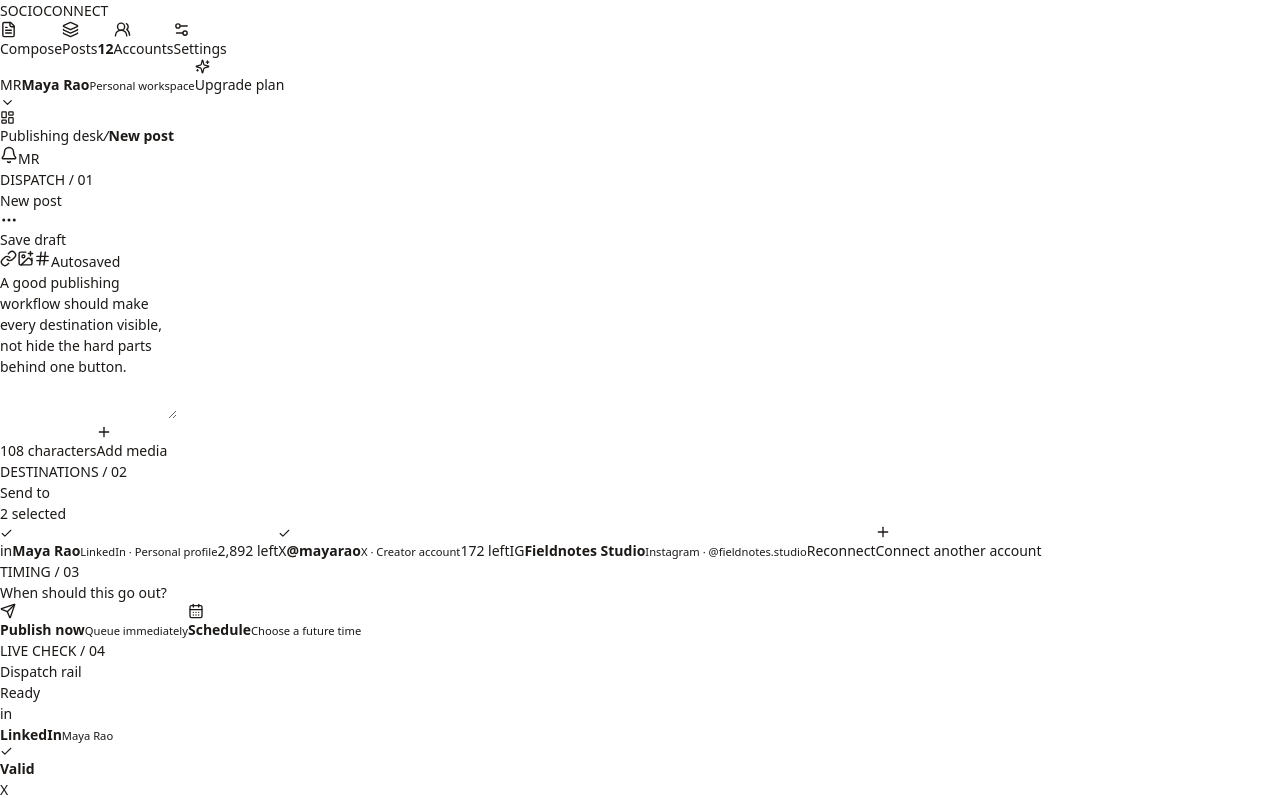
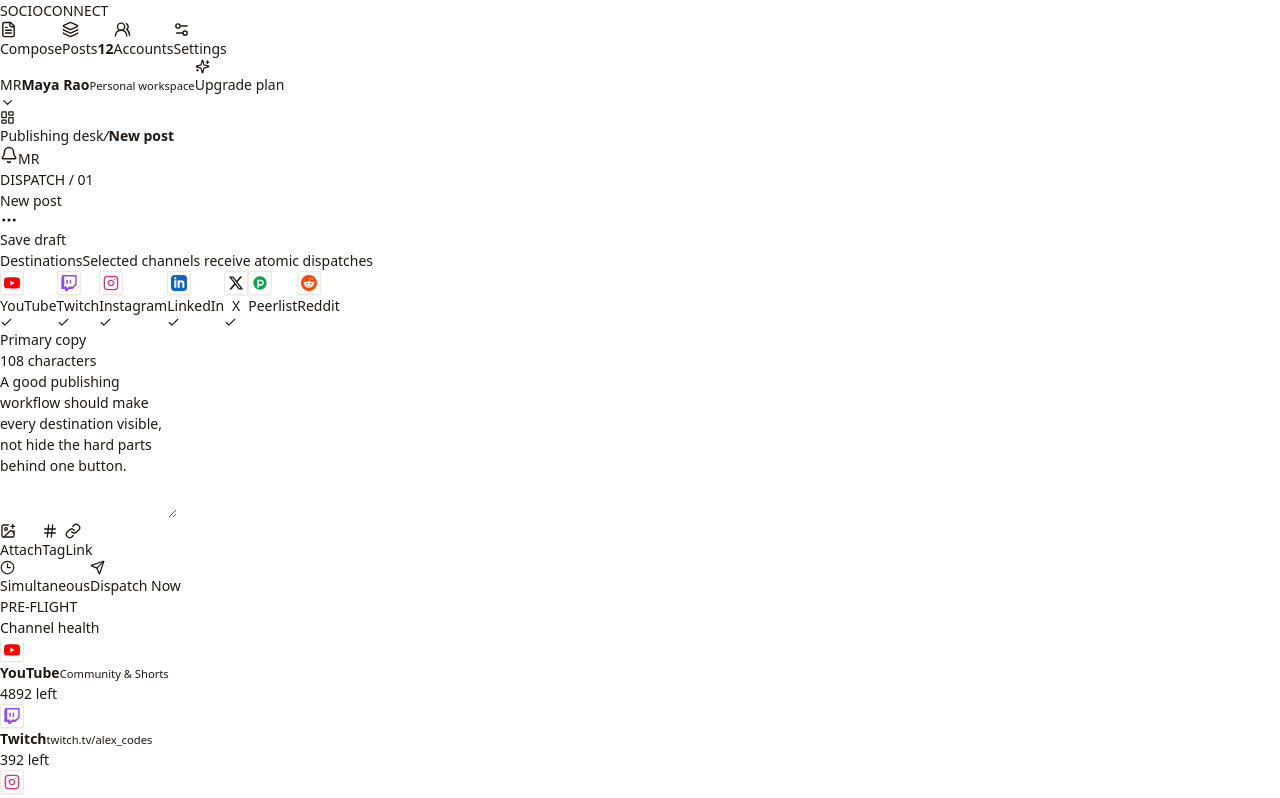
Before and after one commit to itstheanurag/socioconnect, a Next.js app in the folder apps/web/: page /app in a window 1280 px wide. Shown: the top 798 px of the page. Built offline with nearby package versions, Linux system fonts and the light colour scheme.

Commit message:
feat(workbench): integrate SVG platform marks and clean channel health indicators
- Replace text abbreviation marks with PlatformIcon components in target channel pills
- Update channel health cards with official vector brand icons
- Clean up unused icon imports and maintain strict type safety

```diff
--- a/apps/web/components/composer-workbench.tsx
+++ b/apps/web/components/composer-workbench.tsx
@@ -2,60 +2,123 @@
 
 import {
   Bell,
-  CalendarDays,
   Check,
   ChevronDown,
   Clock3,
-  ExternalLink,
   FileText,
   Hash,
   ImagePlus,
   Layers3,
   LayoutDashboard,
-  Link,
+  Link as LinkIcon,
   MoreHorizontal,
-  Plus,
   Send,
   Settings2,
   Sparkles,
   UsersRound,
-  X,
 } from "lucide-react";
 import { useMemo, useState } from "react";
+import { PlatformIcon } from "./landing/platform-icons";
 
 interface SocialAccount {
   id: string;
   platform: string;
   name: string;
   detail: string;
-  mark: string;
-  tone: string;
   limit: number;
   selected: boolean;
   reconnect?: boolean;
 }
 
 const accountSeed: SocialAccount[] = [
-  { id: "linkedin", platform: "LinkedIn", name: "Maya Rao", detail: "Personal profile", mark: "in", tone: "linkedin", limit: 3000, selected: true },
-  { id: "x", platform: "X", name: "@mayarao", detail: "Creator account", mark: "X", tone: "x", limit: 280, selected: true },
-  { id: "instagram", platform: "Instagram", name: "Fieldnotes Studio", detail: "@fieldnotes.studio", mark: "IG", tone: "instagram", limit: 2200, selected: false, reconnect: true },
+  {
+    id: "youtube",
+    platform: "YouTube",
+    name: "Alex Builds",
+    detail: "Community & Shorts",
+    limit: 5000,
+    selected: true,
+  },
+  {
+    id: "twitch",
+    platform: "Twitch",
+    name: "alex_codes",
+    detail: "twitch.tv/alex_codes",
+    limit: 500,
+    selected: true,
+  },
+  {
+    id: "instagram",
+    platform: "Instagram",
+    name: "Alex Creates",
+    detail: "@alex.creates",
+    limit: 2200,
+    selected: true,
+  },
+  {
+    id: "linkedin",
+    platform: "LinkedIn",
+    name: "Alex Rivers",
+    detail: "Founder Profile",
+    limit: 3000,
+    selected: true,
+  },
+  {
+    id: "x",
+    platform: "X",
+    name: "@alex_builds",
+    detail: "Creator Account",
+    limit: 280,
+    selected: true,
+  },
+  {
+    id: "peerlist",
+    platform: "Peerlist",
+    name: "alex_rivers",
+    detail: "Maker Spotlight",
+    limit: 1000,
+    selected: false,
+  },
+  {
+    id: "reddit",
+    platform: "Reddit",
+    name: "u/alex_dev",
+    detail: "r/videos & r/webdev",
+    limit: 4000,
+    selected: false,
+  },
 ];
 
 function PlatformMark({ account }: { account: SocialAccount }) {
-  return <span className={"platform-mark platform-mark--" + account.tone}>{account.mark}</span>;
+  return (
+    <div className="flex h-6 w-6 items-center justify-center rounded-xs border border-[#ede8df] bg-white shrink-0 shadow-2xs">
+      <PlatformIcon platform={account.id} size={14} />
+    </div>
+  );
 }
 
 export function ComposerWorkbench() {
   const [accounts, setAccounts] = useState(accountSeed);
-  const [content, setContent] = useState("A good publishing workflow should make every destination visible, not hide the hard parts behind one button.");
+  const [content, setContent] = useState(
+    "A good publishing workflow should make every destination visible, not hide the hard parts behind one button.",
+  );
   const [schedule, setSchedule] = useState(false);
   const [queued, setQueued] = useState(false);
-  const selectedAccounts = useMemo(() => accounts.filter((account) => account.selected), [accounts]);
-  const canPublish = selectedAccounts.length > 0 && selectedAccounts.every((account) => content.length <= account.limit);
+  const selectedAccounts = useMemo(
+    () => accounts.filter((account) => account.selected),
+    [accounts],
+  );
+  const canPublish =
+    selectedAccounts.length > 0 &&
+    selectedAccounts.every((account) => content.length <= account.limit);
 
   function toggleAccount(id: string) {
     setAccounts((current) =>
-      current.map((account) => account.id === id && !account.reconnect ? { ...account, selected: !account.selected } : account),
+      current.map((account) =>
+        account.id === id && !account.reconnect
+          ? { ...account, selected: !account.selected }
+          : account,
+      ),
     );
   }
 
@@ -63,119 +126,201 @@
     <main className="shell">
       <aside className="sidebar">
         <a className="brand" href="/" aria-label="Socioconnect home">
-          <span className="brand-mark"><i /><i /><i /></span>
+          <span className="brand-mark">
+            <i />
+            <i />
+            <i />
+          </span>
           <span>SOCIOCONNECT</span>
         </a>
         <nav className="primary-nav" aria-label="Primary navigation">
-          <button className="nav-item nav-item--active" type="button"><FileText size={17} /><span>Compose</span></button>
-          <button className="nav-item" type="button"><Layers3 size={17} /><span>Posts</span><b>12</b></button>
-          <button className="nav-item" type="button"><UsersRound size={17} /><span>Accounts</span></button>
-          <button className="nav-item" type="button"><Settings2 size={17} /><span>Settings</span></button>
+          <button className="nav-item nav-item--active" type="button">
+            <FileText size={17} />
+            <span>Compose</span>
+          </button>
+          <button className="nav-item" type="button">
+            <Layers3 size={17} />
+            <span>Posts</span>
+            <b>12</b>
+          </button>
+          <button className="nav-item" type="button">
+            <UsersRound size={17} />
+            <span>Accounts</span>
+          </button>
+          <button className="nav-item" type="button">
+            <Settings2 size={17} />
+            <span>Settings</span>
+          </button>
         </nav>
         <div className="sidebar-footer">
           <button className="workspace-switcher" type="button">
             <span className="avatar avatar--small">MR</span>
-            <span><strong>Maya Rao</strong><small>Personal workspace</small></span>
+            <span>
+              <strong>Maya Rao</strong>
+              <small>Personal workspace</small>
+            </span>
             <ChevronDown size={15} />
           </button>
-          <button className="upgrade-link" type="button"><Sparkles size={15} /><span>Upgrade plan</span></button>
+          <button className="upgrade-link" type="button">
+            <Sparkles size={15} />
+            <span>Upgrade plan</span>
+          </button>
         </div>
       </aside>
 
       <section className="app-frame">
         <header className="topbar">
-          <div className="crumb"><LayoutDashboard size={15} /><span>Publishing desk</span><i>/</i><strong>New post</strong></div>
+          <div className="crumb">
+            <LayoutDashboard size={15} />
+            <span>Publishing desk</span>
+            <i>/</i>
+            <strong>New post</strong>
+          </div>
           <div className="topbar-actions">
-            <button className="icon-button" type="button" aria-label="Notifications" title="Notifications"><Bell size={18} /><i /></button>
-            <button className="avatar" type="button" aria-label="Open user menu">MR</button>
+            <button
+              className="icon-button"
+              type="button"
+              aria-label="Notifications"
+              title="Notifications"
+            >
+              <Bell size={18} />
+              <i />
+            </button>
+            <button className="avatar" type="button" aria-label="Open user menu">
+              MR
+            </button>
           </div>
         </header>
 
         <div className="workspace">
           <section className="compose-column">
             <div className="section-heading">
-              <div><p className="eyebrow">DISPATCH / 01</p><h1>New post</h1></div>
-              <button className="draft-button" type="button"><MoreHorizontal size={18} /> Save draft</button>
+              <div>
+                <p className="eyebrow">DISPATCH / 01</p>
+                <h1>New post</h1>
+              </div>
+              <button className="draft-button" type="button">
+                <MoreHorizontal size={18} /> Save draft
+              </button>
             </div>
 
-            <section className="composer-panel" aria-label="Post composer">
-              <div className="composer-toolbar">
-                <button className="tool-button tool-button--active" type="button" aria-label="Add link" title="Add link"><Link size={17} /></button>
-                <button className="tool-button" type="button" aria-label="Add media" title="Add media"><ImagePlus size={17} /></button>
-                <button className="tool-button" type="button" aria-label="Add hashtag" title="Add hashtag"><Hash size={17} /></button>
-                <span className="toolbar-rule" /><span className="autosave"><i />Autosaved</span>
+            <div className="target-band">
+              <div className="target-band-header">
+                <span className="label">Destinations</span>
+                <span className="hint">Selected channels receive atomic dispatches</span>
               </div>
-              <label className="sr-only" htmlFor="post-content">Post content</label>
-              <textarea id="post-content" value={content} onChange={(event) => { setContent(event.target.value); setQueued(false); }} rows={7} />
-              <div className="composer-footer">
-                <span>{content.length.toLocaleString()} characters</span>
-                <button className="add-media" type="button"><Plus size={16} />Add media</button>
-              </div>
-            </section>
-
-            <section className="destination-section" aria-labelledby="destination-title">
-              <div className="subheading">
-                <div><p className="eyebrow">DESTINATIONS / 02</p><h2 id="destination-title">Send to</h2></div>
-                <span>{selectedAccounts.length} selected</span>
-              </div>
-              <div className="destination-list">
+              <div className="target-pill-row">
                 {accounts.map((account) => {
-                  const tooLong = content.length > account.limit;
+                  const isSelected = account.selected;
                   return (
                     <button
-                      aria-pressed={account.selected}
-                      className={"destination" + (account.selected ? " destination--selected" : "") + (account.reconnect ? " destination--disabled" : "") + (tooLong ? " destination--invalid" : "")}
-                      disabled={account.reconnect}
                       key={account.id}
+                      type="button"
                       onClick={() => toggleAccount(account.id)}
-                      type="button"
+                      className={`target-pill ${isSelected ? "target-pill--selected" : ""}`}
                     >
-                      <span className="selection">{account.selected ? <Check size={13} /> : null}</span>
                       <PlatformMark account={account} />
-                      <span className="destination-name"><strong>{account.name}</strong><small>{account.platform} · {account.detail}</small></span>
-                      <span className={tooLong ? "limit limit--error" : "limit"}>{account.reconnect ? "Reconnect" : (tooLong ? content.length - account.limit + " over" : (account.limit - content.length).toLocaleString() + " left")}</span>
+                      <span className="target-pill-name">{account.platform}</span>
+                      {isSelected && <Check size={13} className="target-pill-check" />}
                     </button>
                   );
                 })}
-                <button className="connect-account" type="button"><Plus size={16} />Connect another account</button>
               </div>
-            </section>
+            </div>
 
-            <section className="schedule-section">
-              <div><p className="eyebrow">TIMING / 03</p><h2>When should this go out?</h2></div>
-              <div className="timing-controls">
-                <button className={schedule ? "timing-choice" : "timing-choice timing-choice--selected"} onClick={() => setSchedule(false)} type="button"><Send size={16} /><span><strong>Publish now</strong><small>Queue immediately</small></span></button>
-                <button className={schedule ? "timing-choice timing-choice--selected" : "timing-choice"} onClick={() => setSchedule(true)} type="button"><CalendarDays size={16} /><span><strong>Schedule</strong><small>Choose a future time</small></span></button>
+            <div className="editor-card">
+              <div className="editor-header">
+                <span className="editor-tab">Primary copy</span>
+                <div className="editor-counters">
+                  <span>{content.length} characters</span>
+                </div>
               </div>
-              {schedule ? <div className="schedule-detail"><Clock3 size={16} /><span>Thu, 18 Sep · 09:30 IST</span><button type="button">Change</button></div> : null}
-            </section>
+              <textarea
+                value={content}
+                onChange={(e) => {
+                  setContent(e.target.value);
+                  setQueued(false);
+                }}
+                rows={7}
+                placeholder="Write your announcement, launch story, or stream drop..."
+                className="editor-textarea"
+              />
+              <div className="editor-toolbar">
+                <div className="editor-tools">
+                  <button type="button" className="tool-button" title="Attach media">
+                    <ImagePlus size={16} /> Attach
+                  </button>
+                  <button type="button" className="tool-button" title="Insert hashtag">
+                    <Hash size={16} /> Tag
+                  </button>
+                  <button type="button" className="tool-button" title="Insert link">
+                    <LinkIcon size={16} /> Link
+                  </button>
+                </div>
+                <div className="editor-actions">
+                  <button
+                    type="button"
+                    onClick={() => setSchedule(!schedule)}
+                    className={`schedule-button ${schedule ? "schedule-button--active" : ""}`}
+                  >
+                    <Clock3 size={15} />
+                    <span>{schedule ? "Staggered Peak Hours" : "Simultaneous"}</span>
+                  </button>
+                  <button
+                    type="button"
+                    disabled={!canPublish}
+                    onClick={() => setQueued(true)}
+                    className="publish-button"
+                  >
+                    <Send size={15} />
+                    <span>{schedule ? "Schedule Queue" : "Dispatch Now"}</span>
+                  </button>
+                </div>
+              </div>
+            </div>
+
+            {queued && (
+              <div className="success-banner">
+                <Check size={16} />
+                <span>
+                  Post scheduled successfully across {selectedAccounts.length} channels with
+                  zero-credential OAuth tokens.
+                </span>
+              </div>
+            )}
           </section>
 
-          <aside className="dispatch-column">
-            <section className="dispatch-card">
-              <div className="dispatch-header">
-                <div><p className="eyebrow">LIVE CHECK / 04</p><h2>Dispatch rail</h2></div>
-                <span className={canPublish ? "ready-badge" : "ready-badge ready-badge--blocked"}><i />{canPublish ? "Ready" : "Needs attention"}</span>
+          <aside className="inspect-column">
+            <div className="section-heading">
+              <div>
+                <p className="eyebrow">PRE-FLIGHT</p>
+                <h2>Channel health</h2>
               </div>
-              <div className="rail">
-                {selectedAccounts.map((account, index) => (
-                  <div className="rail-stop" key={account.id}>
-                    <div className="rail-line"><span><PlatformMark account={account} /></span>{index < selectedAccounts.length - 1 ? <i /> : null}</div>
-                    <div className="rail-content">
-                      <span><strong>{account.platform}</strong><small>{account.name}</small></span>
-                      {content.length <= account.limit ? <b className="valid"><Check size={13} />Valid</b> : <b className="invalid"><X size={13} />Too long</b>}
+            </div>
+
+            <div className="channel-list">
+              {accounts.map((account) => {
+                const remaining = account.limit - content.length;
+                const isOver = remaining < 0;
+                return (
+                  <div
+                    key={account.id}
+                    className={`channel-card ${account.selected ? "channel-card--active" : ""}`}
+                  >
+                    <div className="channel-card-header">
+                      <PlatformMark account={account} />
+                      <div className="channel-info">
+                        <strong>{account.platform}</strong>
+                        <small>{account.detail}</small>
+                      </div>
+                      <span className={`channel-budget ${isOver ? "channel-budget--danger" : ""}`}>
+                        {remaining} left
+                      </span>
                     </div>
                   </div>
-                ))}
-                {selectedAccounts.length === 0 ? <p className="empty-rail">Select an account to create a delivery lane.</p> : null}
-              </div>
-              <div className="dispatch-note"><span>Each destination is queued independently.</span><button type="button" aria-label="Read delivery details" title="Read delivery details"><ExternalLink size={14} /></button></div>
-            </section>
-            <section className="usage-card"><div><span>September usage</span><strong>16 / 30</strong></div><i><b /></i><p>Selected destinations use {selectedAccounts.length} publish operations.</p></section>
-            <button className={"publish-button" + (!canPublish ? " publish-button--disabled" : "")} disabled={!canPublish} onClick={() => setQueued(true)} type="button">
-              {queued ? <Check size={18} /> : <Send size={18} />}<span>{queued ? "Added to dispatch" : schedule ? "Schedule post" : "Publish post"}</span><b>{selectedAccounts.length}</b>
-            </button>
-            {queued ? <p className="success-message">Your destinations have been queued independently.</p> : null}
+                );
+              })}
+            </div>
           </aside>
         </div>
       </section>
```
